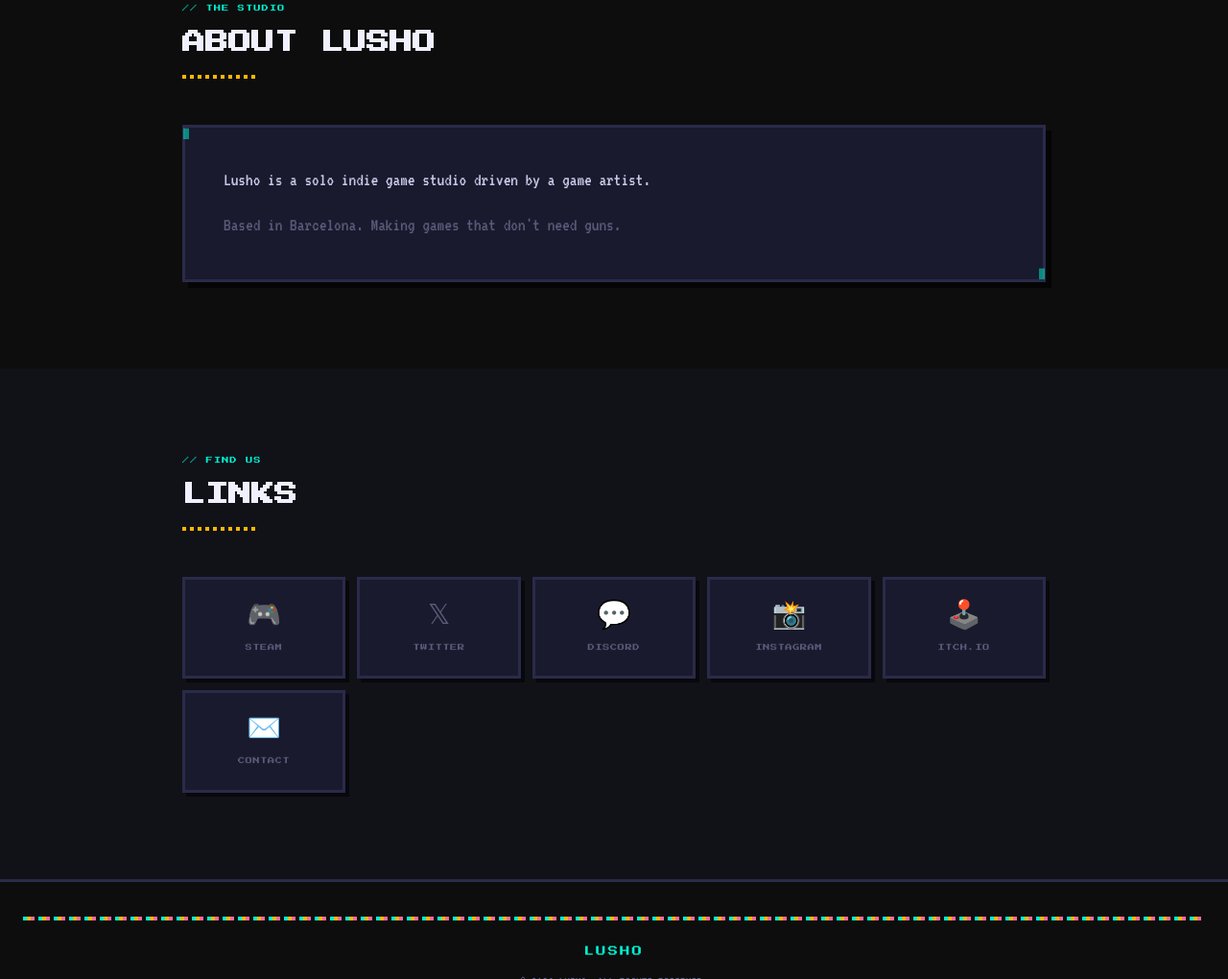
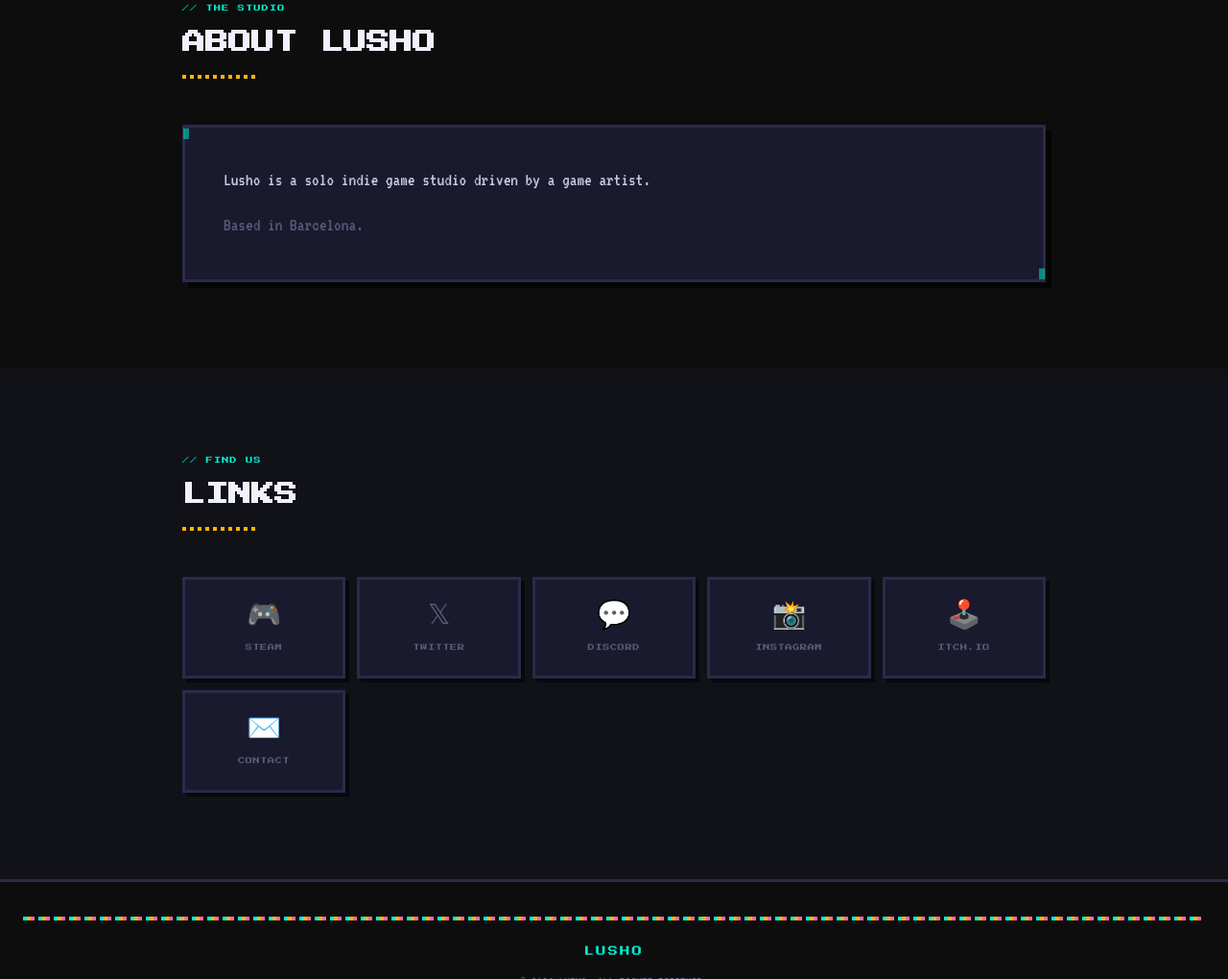
Before and after one commit to BuhoNero/lusho, a plain HTML site: page index.html in a window 1280 px wide. Shown: the part 1460-2480 px from the top of the page at 96% size. Drawn offline with Linux system fonts and the light colour scheme.

Commit message:
Update location description in index.html
Removed the phrase about making games that don't need guns.

```diff
--- a/index.html
+++ b/index.html
@@ -401,7 +401,7 @@
       </p>
       <p>
         <!-- ✏️ Add your location, what drives you, etc. -->
-        Based in Barcelona. Making games that don't need guns.
+        Based in Barcelona.
       </p>
     </div>
   </div>
```
